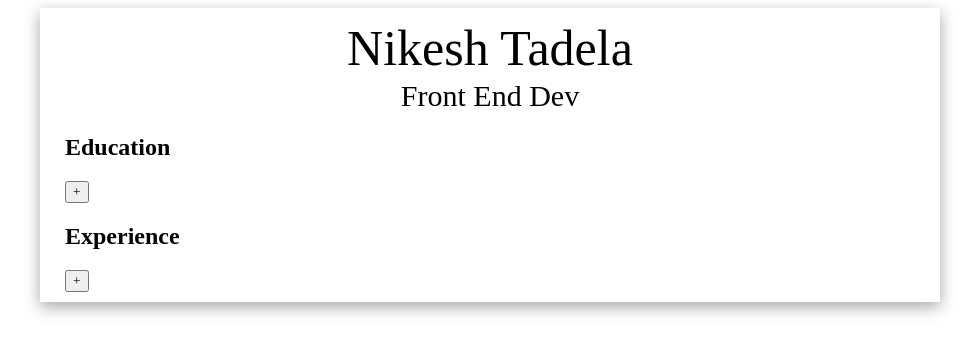
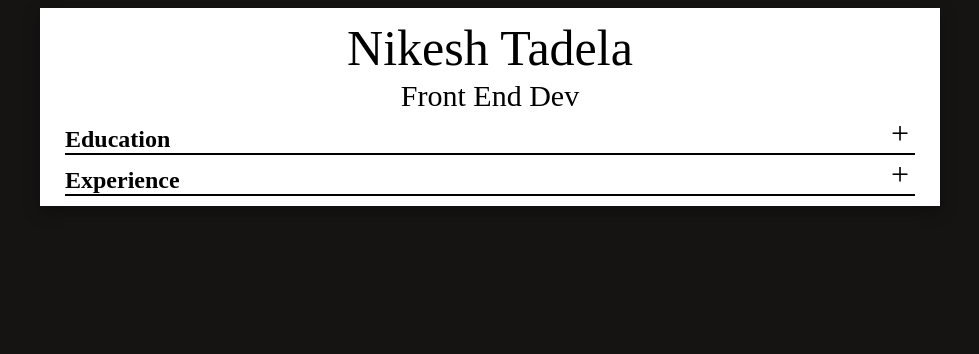
Before and after one commit to Nikesh-Nikki/CV_Maker, a React (Create React App) app: page / in a window 1280 px wide. Shown: the top 354 px of the page, without its empty margins (150-1129 px from the left). Built offline with nearby package versions, Linux system fonts and the light colour scheme.

Commit message:
styled top part of the section

```diff
--- a/public/index.css
+++ b/public/index.css
@@ -20,13 +20,27 @@ input:focus{
     border-bottom: 2px solid black;
 }
 
+/* button */
+button{
+    background: none;
+    border: none;
+    outline: none;
+    box-shadow: none;
+}
+
+/* h2 */
+
+h2{
+    margin: 0px;
+}
 
 body{
-
+    background-color: rgb(22, 19, 19);
 }
 
 /* doc */
 #doc {
+    background-color: white;
     width: min(90vw,850px);
     margin: auto;
     box-shadow: rgba(0, 0, 0, 0.35) 0px 5px 15px;
@@ -61,9 +75,23 @@ body{
 }
 
 .topSection{
-
+    display: flex;
+    align-items: flex-end;
+    justify-content: space-between;
+    border-bottom: 2px black solid;
 }
 
+.topSection h2 {
+    height: min-content;
+}
+
+.add {
+    font-size: 2rem;
+}
+
+.add:hover{
+    cursor: pointer;
+}
 
 
 /* styles on an entry */
--- a/src/components/PlusButton.jsx
+++ b/src/components/PlusButton.jsx
@@ -2,5 +2,5 @@ import React from 'react';
 
 
 export default function PlusButton (props){
-    return <button id='add' onClick={props.callback}>+</button>
+    return <button className='add' onClick={props.callback}>+</button>
 }
```
